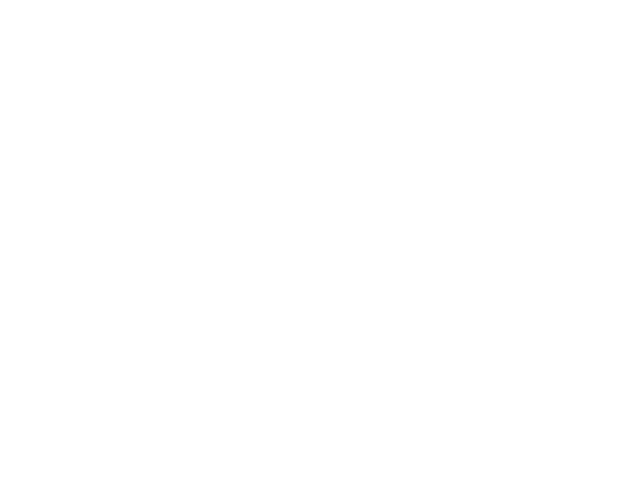
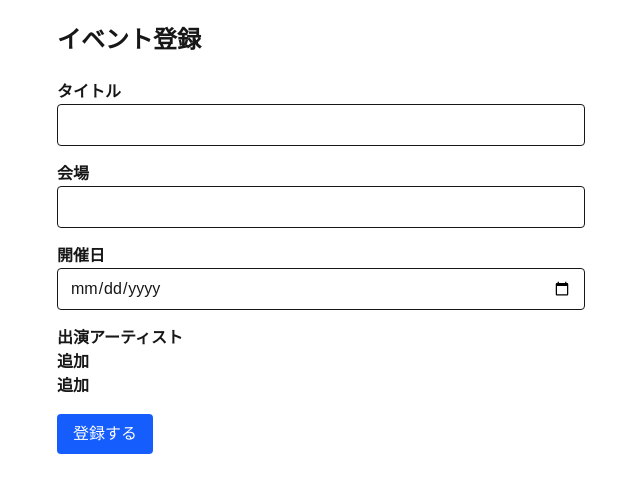
Before and after one commit to yusei34/livelog, a Next.js app in the folder frontend/: page /events/form in a window 1280 px wide. Shown: the top 492 px of the page, without its empty margins (319-959 px from the left). Built offline with nearby package versions, Linux system fonts and the light colour scheme.

Commit message:
Event登録フォームを仮実装完了。最初から作り直したのでindexページからボタンでフォームをモーダルオープンできるように改良する

```diff
--- a/frontend/src/app/actors/select/page.jsx
+++ b/frontend/src/app/actors/select/page.jsx
@@ -1,12 +1,12 @@
 'use client';
 
 import { useState, useEffect } from 'react';
-import { fetchActors } from '@/lib/fetchActors';
 import { useRouter } from 'next/navigation';
+import { fetchActors } from '@/lib/api/fetchActors';
 
 export default function ActorSelectPage() {
+  const [query, setQuery] = useState('');
   const [actors, setActors] = useState([]);
-  const [query, setQuery] = useState('');
   const [filtered, setFiltered] = useState([]);
   const [selected, setSelected] = useState([]);
   const router = useRouter();
@@ -15,6 +15,7 @@
     const loadActors = async () => {
       const data = await fetchActors();
       setActors(data);
+      setFiltered(data);
     };
     loadActors();
   }, []);
@@ -28,7 +29,7 @@
   }, [query, actors]);
 
   const toggleActor = (actor) => {
-    const exists = selected.some((a) => a.id === actor.id);
+    const exists = selected.find((a) => a.id === actor.id);
     if (exists) {
       setSelected((prev) => prev.filter((a) => a.id !== actor.id));
     } else {
@@ -41,11 +42,12 @@
   };
 
   const handleConfirm = () => {
-    const ids = selected.map((a) => a.id);
-    const query = ids.map((id) => `actor_ids=${id}`).join('&');
-    router.push(`/events/form?${query}`);
+    const actor_ids = selected.map((a) => a.id);
+    const actor_names = selected.map((a) => a.name);
+    router.push(
+      `/events/form?actor_ids=${encodeURIComponent(JSON.stringify(actor_ids))}&actor_names=${encodeURIComponent(JSON.stringify(actor_names))}`
+    );
   };
-
 
   return (
     <div className="p-6 max-w-xl mx-auto space-y-4">
@@ -65,8 +67,8 @@
             key={actor.id}
             onClick={() => toggleActor(actor)}
             className={`border p-2 rounded cursor-pointer ${
-            selected.some((a) => a.id === actor.id)
-              ? 'bg-blue-100'
+              selected.find((a) => a.id === actor.id)
+                ? 'bg-blue-200'
                 : 'hover:bg-gray-100'
             }`}
           >
--- a/frontend/src/app/events/form/page.jsx
+++ b/frontend/src/app/events/form/page.jsx
@@ -1,13 +1,167 @@
 "use client";
 
-import EventFormModal from "../../../components/EventFormModal" ;
+import { useState, useEffect } from "react";
+import { useSearchParams, useRouter } from "next/navigation";
+import Link from "next/link";
+import axios from "axios";
 
-export default function EventForm() {
-    return
-        <EventFormModal/>
+export default function EventFormPage() {
+  const searchParams = useSearchParams();
+  const router = useRouter();
 
+  const [title, setTitle] = useState("");
+  const [venue, setVenue] = useState("");
+  const [eventDate, setEventDate] = useState("");
+  const [actorIds, setActorIds] = useState([]);
+  const [actorNames, setActorNames] = useState([]);
+
+  useEffect(() => {
+    const ids = searchParams.get("actor_ids");
+    const names = searchParams.get("actor_names");
+
+    if (ids && names) {
+      try {
+        const parsedIds = JSON.parse(ids);
+        const parsedNames = JSON.parse(names);
+        setActorIds(parsedIds);
+        setActorNames(parsedNames);
+      } catch (err) {
+        console.error("クエリパラメータのパースに失敗しました", err);
+      }
+    }
+  }, [searchParams]);
+
+  const handleRemoveActor = (index) => {
+    setActorIds((prev) => prev.filter((_, i) => i !== index));
+    setActorNames((prev) => prev.filter((_, i) => i !== index));
+  };
+
+  const handleSubmit = async (e) => {
+    e.preventDefault();
+    try {
+      await axios.post("http://127.0.0.1:8000/events", {
+        event: {
+          title,
+          venue,
+          event_date: eventDate
+        },
+        actor_ids: actorIds
+      });
+      alert("イベントを登録しました");
+      router.push("/events");
+    } catch (err) {
+      alert("登録に失敗しました");
+      console.error(err);
+    }
+  };
+
+  return (
+    <div className="p-6 max-w-xl mx-auto space-y-6">
+      <h1 className="text-2xl font-bold">イベント登録</h1>
+
+      <form onSubmit={handleSubmit} className="space-y-4">
+        <div>
+          <label className="block font-semibold">タイトル</label>
+          <input
+            type="text"
+            value={title}
+            onChange={(e) => setTitle(e.target.value)}
+            className="w-full border px-3 py-2 rounded"
+            required
+          />
+        </div>
+
+        <div>
+          <label className="block font-semibold">会場</label>
+          <input
+            type="text"
+            value={venue}
+            onChange={(e) => setVenue(e.target.value)}
+            className="w-full border px-3 py-2 rounded"
+            required
+          />
+        </div>
+
+        <div>
+          <label className="block font-semibold">開催日</label>
+          <input
+            type="date"
+            value={eventDate}
+            onChange={(e) => setEventDate(e.target.value)}
+            className="w-full border px-3 py-2 rounded"
+            required
+          />
+        </div>
+
+        <div>
+          <label className="block font-semibold">出演アーティスト</label>
+          <div>
+            <button type="button">
+              <Link href="../actors/select/" className="block font-semibold">
+                追加
+              </Link>
+            </button>
+            <Link href="../actors/select/" className="block font-semibold">
+              追加
+            </Link>
+          </div>
+
+          <ul className="space-y-2">
+            {actorNames.map((name, index) => (
+              <li
+                key={index}
+                className="flex justify-between items-center border p-2 rounded"
+              >
+                {name}
+                <button
+                  type="button"
+                  onClick={() => handleRemoveActor(index)}
+                  className="text-red-500"
+                >
+                  削除
+                </button>
+              </li>
+            ))}
+          </ul>
+        </div>
+
+        <button
+          type="submit"
+          className="bg-blue-600 text-white px-4 py-2 rounded"
+        >
+          登録する
+        </button>
+      </form>
+    </div>
+  );
 }
 
+// "use client";
+
+// import EventFormModal from "../../../components/EventFormModal";
+// import { useSearchParams } from 'next/navigation';
+
+// export default function EventForm() {
+//   const searchParams = useSearchParams();
+
+//   const isOpen = searchParams.get("isOpen") === "true";
+
+//   const actorIds = searchParams.get("actor_ids");
+//   const actorNames = searchParams.get("actor_names");
+
+//   const parsedIds = actorIds ? JSON.parse(decodeURIComponent(actorIds)) : [];
+//   const parsedNames = actorNames
+//     ? JSON.parse(decodeURIComponent(actorNames))
+//     : [];
+
+//   return (
+//     <EventFormModal
+//       isOpen={isOpen}
+//       initialActorIds={parsedIds}
+//       initialActorNames={parsedNames}
+//     />
+//   );
+// }
 
 // import { useFormState, useFormStatus } from "react-dom";
 // import React, { useEffect } from "react";
--- a/frontend/src/app/events/page.jsx
+++ b/frontend/src/app/events/page.jsx
@@ -3,8 +3,8 @@
 import { useState, useEffect } from "react";
 import { fetchEvents } from "@/lib/fetchEvents";
 import EventCard from "@/components/EventCard";
-import EventFormModal from "@/components/EventFormModal";
-import OpenModalButton from "@/components/OpenModalButton";
+// import EventFormModal from "@/components/EventFormModal";
+// import OpenModalButton from "@/components/OpenModalButton";
 
 export default function EventsPage() {
   const [isOpen, setIsOpen] = useState(false);
@@ -19,7 +19,7 @@
       <h1 className="text-2xl font-bold">イベント一覧</h1>
 
       <div className="flex justify-end">
-        <OpenModalButton />
+        {/* <OpenModalButton /> */}
       </div>
       <div className="grid grid-cols-4">
         {events.length === 0 ? (
@@ -29,7 +29,7 @@
         )}
       </div>
 
-      <EventFormModal isOpen={isOpen} setIsOpen={setIsOpen} />
+      {/* <EventFormModal isOpen={isOpen} setIsOpen={setIsOpen} /> */}
     </div>
   );
 }
--- a/frontend/src/components/EventRegisterForm.jsx
+++ b/frontend/src/components/EventRegisterForm.jsx
@@ -1,6 +1,6 @@
 'use client';
 
-import { useFormState } from 'react-dom';
+import { useActionState } from 'react';
 import { useRouter, useSearchParams } from 'next/navigation';
 import { useEffect, useState } from 'react';
 import { registerEvent } from '@/app/events/form/action';
@@ -8,11 +8,11 @@
 import InputEventTitle from './EventFormParts/InputEventTitle';
 import InputEventVenue from './EventFormParts/InputEventVenue';
 import InputEventDate from './EventFormParts/InputEventDate';
-import InputEventActors from './EventFormParts/InputEventActors';
+// import InputEventActors from './EventFormParts/InputEventActors';
 import Link from 'next/link';
 
 export default function EventRegisterForm() {
-  const [formState, formAction] = useFormState(registerEvent, {
+  const [formState, formAction] =useActionState(registerEvent, {
     message: '',
     success: false,
   });
--- /dev/null
+++ b/frontend/src/lib/api/fetchActors.js
@@ -0,0 +1,14 @@
+// src/lib/api/fetchActors.js
+import axios from 'axios';
+
+export async function fetchActors({ query = '' } = {}) {
+  try {
+    const response = await axios.get('http://127.0.0.1:8000/actors/', {
+      params: query ? { name: query } : {},
+    });
+    return response.data.data; // ← FastAPIの "data" フィールドを展開
+  } catch (error) {
+    console.error('Failed to fetch actors:', error);
+    return [];
+  }
+}
```
Also changed, not shown: frontend/src/components/EventFormModal.jsx (+43 -20 lines), frontend/src/lib/api/fetchEvents.js (added), frontend/src/lib/api/postEvents.js (added). Lines whose indentation alone changed are shown as unchanged.
